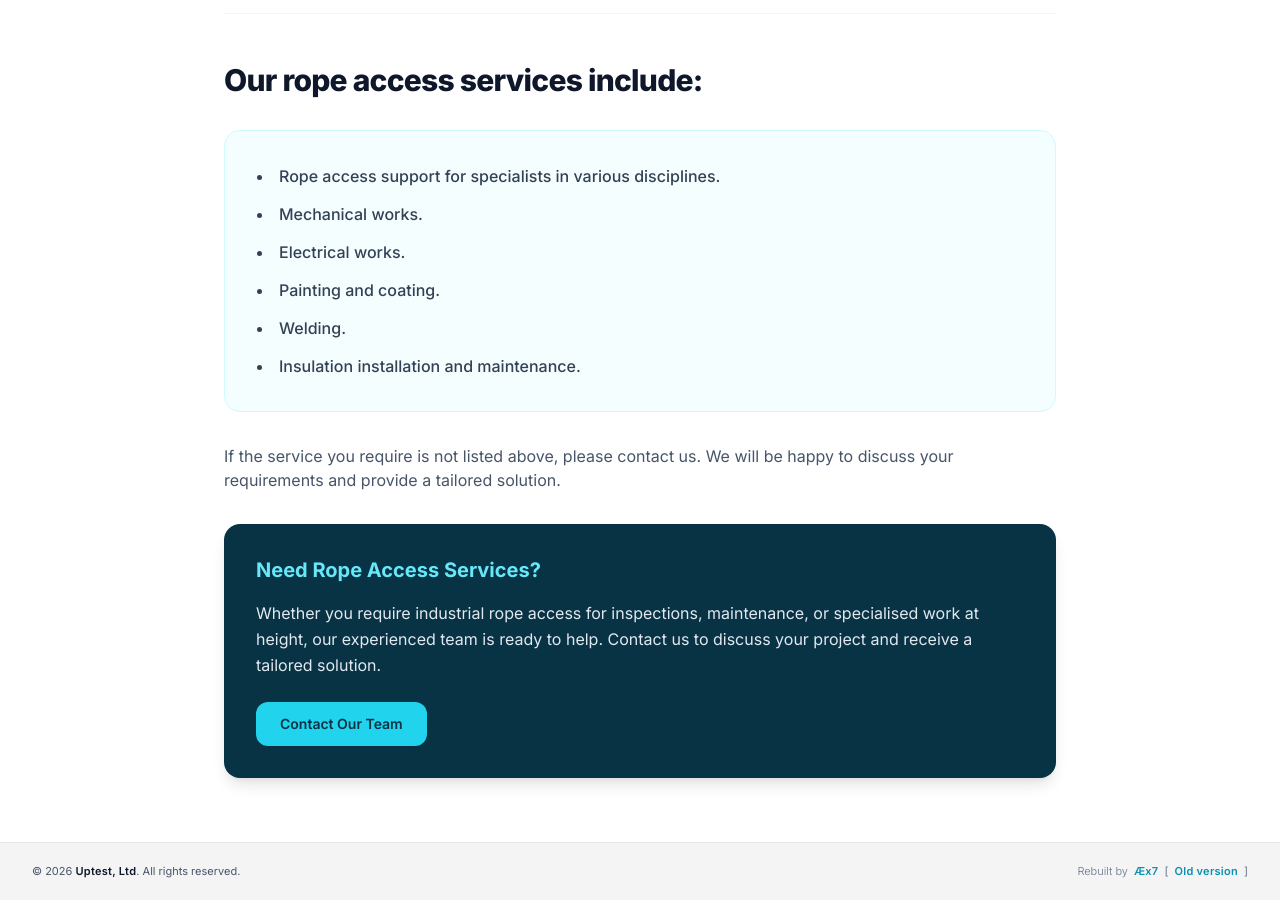
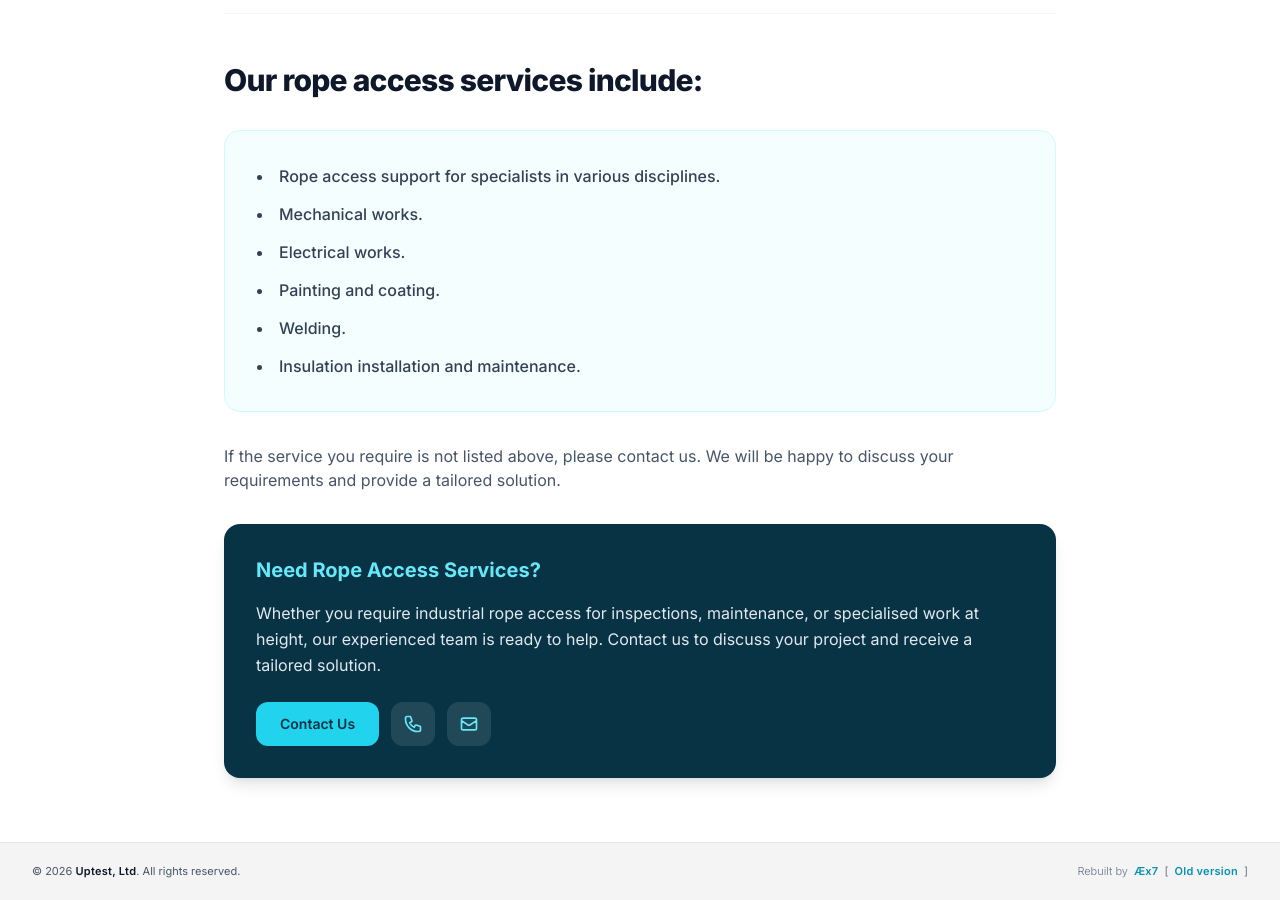
Before and after one commit to mruslys/uptest.no, a Jekyll site: the page built from rope-access/index.html, in a window 1280 px wide and 900 px high, scrolled down 517 px. Built offline with Jekyll 4.4.1, drawn with Linux system fonts in a browser that asks for light colours; nearby versions of some CDN libraries.

Commit message:
Update index.html

```diff
--- a/rope-access/index.html
+++ b/rope-access/index.html
@@ -37,15 +37,9 @@
     </p>
 
     <!-- Call to Action -->
-    <div class="bg-brand-950 text-white rounded-2xl p-6 sm:p-8 space-y-4 shadow-lg">
-        <h3 class="text-xl font-bold text-brand-300">Need Rope Access Services?</h3>
-        <p class="text-slate-200 text-base leading-relaxed">
-            Whether you require industrial rope access for inspections, maintenance, or specialised work at height, our experienced team is ready to help. Contact us to discuss your project and receive a tailored solution.
-        </p>
-        <div class="pt-2">
-            <a href="contacts/" class="inline-flex items-center justify-center px-6 py-3 rounded-xl font-semibold text-sm text-brand-950 bg-brand-400 hover:bg-brand-300 shadow-sm transition-all">
-                Contact Our Team
-            </a>
-        </div>
-    </div>
+    {% include cta-box.html
+        title="Need Rope Access Services?"
+        description="Whether you require industrial rope access for inspections, maintenance, or specialised work at height, our experienced team is ready to help. Contact us to discuss your project and receive a tailored solution."
+    %}
+
 </div>
```
